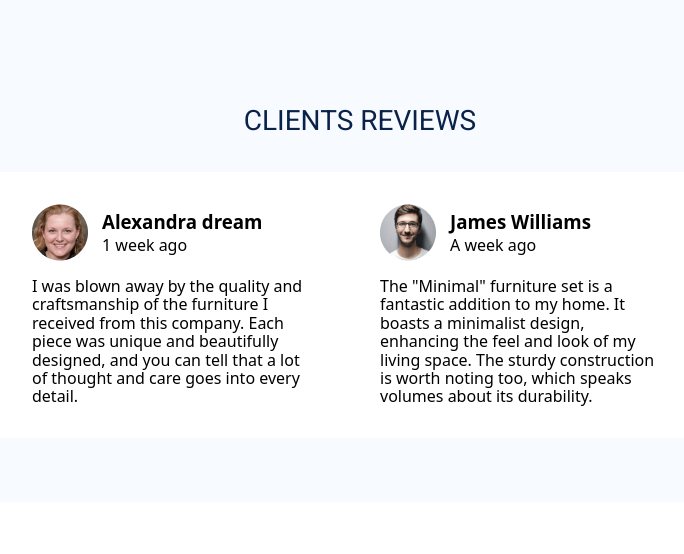
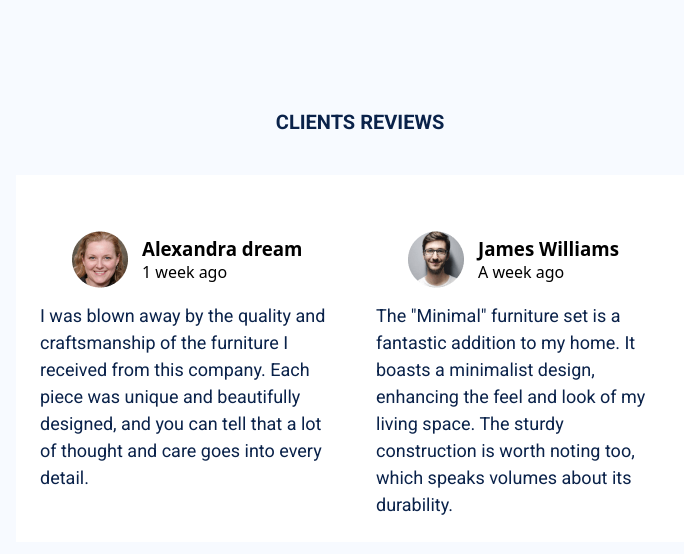
Before and after one commit to Wslaw/clients-and-subscribe, a plain HTML site: page clients.html in a window 1280 px wide. Shown: the whole page, without its empty margins (280-964 px from the left). Drawn offline with nearby package versions, Linux system fonts and the light colour scheme.

Commit message:
Update clients-minimal.css

```diff
--- a/css/clients-minimal.css
+++ b/css/clients-minimal.css
@@ -90,13 +90,13 @@ input {
   text-align: center;
   padding: 36px 71px 30px;
 
-  color: var(--blue-font, #0a224a);
-  font-family: Roboto;
-  font-size: 28px;
-  font-style: normal;
-  font-weight: 400;
-  line-height: 42px; /* 150% */
-  text-transform: uppercase;
+  color: var(--blue-font, #0A224A);
+font-family: Roboto;
+font-size: 20px;
+font-style: normal;
+font-weight: 700;
+line-height: 45px; /* 225% */
+text-transform: uppercase;
 }
 .clients-wrap {
   display: flex;
@@ -118,7 +118,7 @@ input {
   display: flex;
   flex-direction: column;
   align-items: stretch;
-
+padding: 24px 24px;
   background-color: var(--white);
   /* width: calc((100% - 48px) / 3); */
 }
@@ -126,15 +126,22 @@ input {
 }
 .client-text {
   max-width: 360px;
-  padding: 16px 32px 32px;
+  /* padding: 16px 32px 32px; */
   display: flex;
   flex-direction: column;
   align-items: flex-start;
-  gap: 4px;
+
+
+  color: var(--blue-font, #0A224A);
+font-family: Roboto;
+font-size: 18px;
+font-style: normal;
+font-weight: 400;
+line-height: 27px; /* 150% */
 }
 .wrap-img {
   display: flex;
-  margin: 32px auto 0px 32px;
+  margin: 32px auto 14px 32px;
   gap: 14px;
   align-items: center;
 }
@@ -142,6 +149,8 @@ input {
   display: flex;
   flex-direction: column;
   gap: 4px;
+  max-width: 189px;
+  width: 100%;
 }
 
 /* ------------------------media--------------- */
@@ -157,6 +166,9 @@ input {
   .client-item {
     width: calc((100% - 0px) / 1);
   }
+  .client-text {
+    max-width: 296px; width: 100%;
+  }
 }
 
 @media screen and (min-width: 768px) {
@@ -168,7 +180,12 @@ input {
   }
 
   .client-item {
-    width: calc((100% - 24px) / 2);
+    width: calc((100% - 16px) / 2);
+  }
+
+  .client-text {
+    max-width: 296px; width: 100%;
+
   }
 }
 
@@ -177,7 +194,12 @@ input {
     display: flex;
   }
   .client-item {
-    width: calc((100% - 48px) / 3);
+    width: calc((100% - 46px) / 3);
+    padding: 32px 32px;
+  }
+  .client-text {
+    max-width: 360px;
+    width: 100%;
   }
 }
 
```
